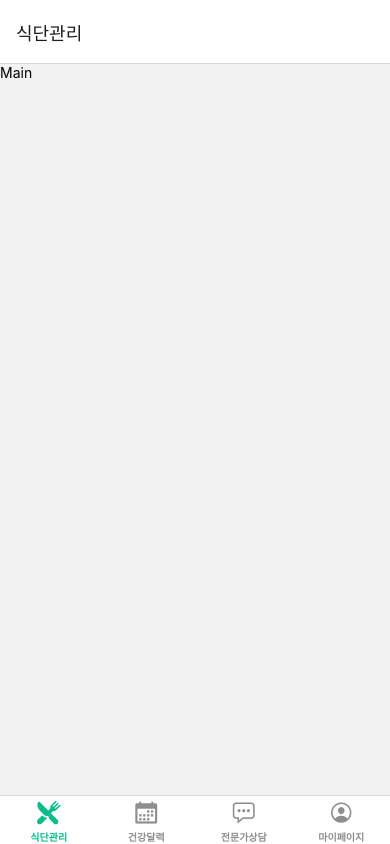
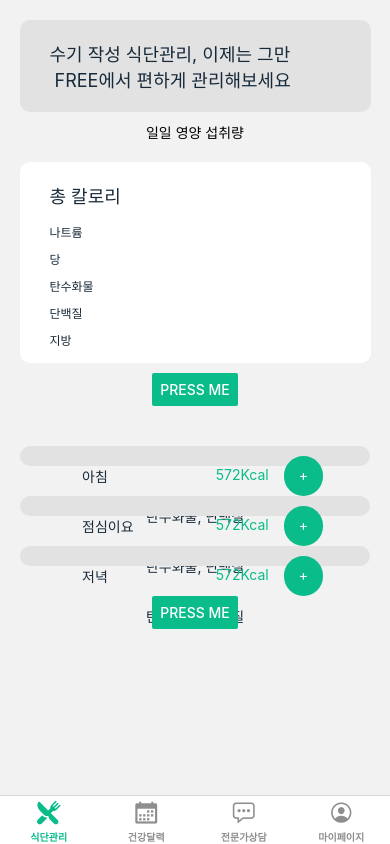
Before and after one commit to minsang96/Neulbom, a React Native app in the folder my-project/: screen /Tabs in a window 390 px wide. Built offline with nearby package versions, Linux system fonts and the light colour scheme.

Commit message:
✨ Feat: Add Main Box CSS 나중에 하려고 했는데, 어쩌다 보니 조금씩 넣게 됨

```diff
--- /dev/null
+++ b/my-project/components/diets/Diet.js
@@ -0,0 +1,43 @@
+import react from "react";
+import { View, Text } from "react-native";
+import styled from "styled-components/native";
+import palette from "../palette";
+
+const Diet = ({ kind, kcal, what, nutritions }) => (
+  <Box>
+    <Column>
+      <Content style={{ flex: 1 }}>{kind}</Content>
+      <Content style={{ color: `${palette.green}` }}>{kcal}</Content>
+      <Plus>
+        <Content style={{ color: "white" }}>+</Content>
+      </Plus>
+    </Column>
+    <Content>{nutritions}</Content>
+  </Box>
+);
+
+const Column = styled.View`
+  flex-direction: row;
+  width: 80%;
+`;
+
+const Box = styled.View`
+  flex: 1;
+  align-items: center;
+  margin: 10px 20px;
+  background-color: ${palette.gray};
+  padding: 10px 15px;
+  margin-top: 20px;
+  border-radius: 10px;
+`;
+
+const Content = styled.Text`
+  color: ${palette.navy};
+  padding: 10px 15px;
+`;
+
+const Plus = styled.View`
+  background-color: ${palette.green};
+  border-radius: 30px;
+`;
+export default Diet;
--- /dev/null
+++ b/my-project/components/palette.js
@@ -0,0 +1,8 @@
+const palette = {
+  green: ["#09BC8A"],
+  navy: ["#172A3A"],
+  gray: ["#E2E2E2"],
+  orange: ["#FB8F67"],
+};
+
+export default palette;
--- a/my-project/navigation/Tabs.js
+++ b/my-project/navigation/Tabs.js
@@ -1,6 +1,6 @@
 import react from "react";
 import { createBottomTabNavigator } from "@react-navigation/bottom-tabs";
-import Main from "../screens/mainpage/Main";
+import MainPage from "../screens/mainpage/MainPage";
 import Calendar from "../screens/calendar/Calendar";
 import Chat from "../screens/chat/Chat";
 import Mypage from "../screens/mypage/Mypage";
@@ -20,8 +20,9 @@ const Tabs = () => (
   >
     <Tab.Screen
       name="식단관리"
-      component={Main}
+      component={MainPage}
       options={{
+        headerShown: false,
         tabBarIcon: ({ focused, color, size }) => {
           // console.log(focused, color, size);
           return (
--- a/my-project/package.json
+++ b/my-project/package.json
@@ -23,11 +23,14 @@
     "react-dom": "17.0.1",
     "react-native": "0.64.3",
     "react-native-calendars": "^1.1283.0",
+    "react-native-drop-shadow": "^0.0.4",
     "react-native-pager-view": "5.4.9",
     "react-native-safe-area-context": "3.3.2",
     "react-native-screens": "~3.10.1",
     "react-native-tab-view": "^3.1.1",
-    "react-native-web": "0.17.1"
+    "react-native-web": "0.17.1",
+    "react-native-web-swiper": "^2.2.3",
+    "styled-components": "^5.3.5"
   },
   "devDependencies": {
     "@babel/core": "^7.12.9"
--- a/my-project/screens/mainpage/Main.js
+++ /dev/null
@@ -1,10 +0,0 @@
-import react from "react";
-import { View, Text } from "react-native";
-
-const Main = () => (
-  <View>
-    <Text>Main</Text>
-  </View>
-);
-
-export default Main;
--- /dev/null
+++ b/my-project/screens/mainpage/MainPage.js
@@ -0,0 +1,32 @@
+import react from "react";
+import { Dimensions } from "react-native";
+import Ad from "./main/Ad";
+import DailyDiet from "./main/DailyDiet";
+import DietList from "./main/DietList";
+import styled from "styled-components/native";
+import Swiper from "react-native-web-swiper";
+import ButtonCompo from "../../components/button/ButtonCompo";
+
+const Box = styled.View`
+  flex: 1;
+  align-items: center;
+`;
+
+const Container = styled.ScrollView``;
+
+const Main = () => {
+  const { height: SCREEN_HEIGHT } = Dimensions.get("window");
+
+  return (
+    <Container>
+      <Box>
+        <Ad></Ad>
+        <DailyDiet></DailyDiet>
+        <ButtonCompo props="+현대 혈당 추가"></ButtonCompo>
+        <DietList></DietList>
+      </Box>
+    </Container>
+  );
+};
+
+export default Main;
--- /dev/null
+++ b/my-project/screens/mainpage/main/Ad.js
@@ -0,0 +1,27 @@
+import react from "react";
+import { View, Text } from "react-native";
+import styled from "styled-components/native";
+import palette from "../../../components/palette";
+
+const Content = styled.Text`
+  color: ${palette.navy};
+  font-size: 18px;
+  padding: 10px 15px;
+`;
+const Box = styled.View`
+  width:90%
+  background_color: ${palette.gray};
+  padding: 10px 15px;
+  margin: 10px;
+  margin-top: 20px;
+  border-radius: 10px;
+`;
+const Ad = () => (
+  <Box>
+    <Content>
+      수기 작성 식단관리, 이제는 그만 {"\n"} FREE에서 편하게 관리해보세요
+    </Content>
+  </Box>
+);
+
+export default Ad;
--- /dev/null
+++ b/my-project/screens/mainpage/main/Breakfast.js
@@ -0,0 +1,16 @@
+import react from "react";
+import { View, Text } from "react-native";
+import Diet from "../../../components/diets/Diet.js";
+
+const Breakfast = () => (
+  <View>
+    <Diet
+      kind="아침"
+      kcal="572Kcal"
+      what="족발, 떡볶이"
+      nutritions="탄수화물, 단백질"
+    ></Diet>
+  </View>
+);
+
+export default Breakfast;
--- /dev/null
+++ b/my-project/screens/mainpage/main/DailyDiet.js
@@ -0,0 +1,57 @@
+import react from "react";
+import { View, Text } from "react-native";
+import ButtonCompo from "../../../components/button/ButtonCompo";
+import styled from "styled-components/native";
+import palette from "../../../components/palette";
+
+const StyledView = styled.View`
+  border-width: 1;
+  border-radius: 2;
+  border-color: #ddd;
+  border-bottom-width: 0;
+  shadow-color: #000;
+  shadow-offset: {width: 0, height: 2};
+  shadow-opacity: 2.0;
+  shadow-radius: 2;
+  elevation: 1;
+  margin-left: 5;
+  margin-right: 5;
+  margin-bottom: 10;
+`;
+
+const Content = styled.Text`
+  color: ${palette.navy};
+  font-size: 18px;
+  padding: 10px 15px;
+`;
+
+const SubContent = styled.Text`
+  color: ${palette.navy};
+  font-size: 12px;
+  padding: 5px 15px;
+`;
+
+const Box = styled.View`
+  width:90%
+  background_color: white;
+  padding: 10px 15px;
+  margin: 10px;
+  margin-top: 20px;
+  border-radius: 10px;
+`;
+
+const DailyDiet = () => (
+  <>
+    <Text>일일 영양 섭취량</Text>
+    <Box>
+      <Content>총 칼로리</Content>
+      <SubContent>나트륨</SubContent>
+      <SubContent>당</SubContent>
+      <SubContent>탄수화물</SubContent>
+      <SubContent>단백질</SubContent>
+      <SubContent>지방</SubContent>
+    </Box>
+  </>
+);
+
+export default DailyDiet;
--- /dev/null
+++ b/my-project/screens/mainpage/main/DietList.js
@@ -0,0 +1,28 @@
+import react from "react";
+import { View, Text } from "react-native";
+import ButtonCompo from "../../../components/button/ButtonCompo";
+import Breakfast from "./Breakfast";
+import Dinner from "./Dinner";
+import Lunch from "./Lunch";
+import styled from "styled-components/native";
+import palette from "../../../components/palette";
+
+const Box = styled.View`
+  width: 100%;
+  margin: 10px;
+  margin-top: 20px;
+  margin-bottom: 20px;
+`;
+
+const DietList = () => (
+  <>
+    <Box>
+      <Breakfast></Breakfast>
+      <Lunch></Lunch>
+      <Dinner></Dinner>
+    </Box>
+    <ButtonCompo props="+ 간식 추가"></ButtonCompo>
+  </>
+);
+
+export default DietList;
--- /dev/null
+++ b/my-project/screens/mainpage/main/Dinner.js
@@ -0,0 +1,16 @@
+import react from "react";
+import { View, Text } from "react-native";
+import Diet from "../../../components/diets/Diet";
+
+const Dinner = () => (
+  <View>
+    <Diet
+      kind="저녁"
+      kcal="572Kcal"
+      what="족발, 떡볶이"
+      nutritions="탄수화물, 단백질"
+    ></Diet>
+  </View>
+);
+
+export default Dinner;
--- /dev/null
+++ b/my-project/screens/mainpage/main/Lunch.js
@@ -0,0 +1,16 @@
+import react from "react";
+import { View, Text } from "react-native";
+import Diet from "../../../components/diets/Diet";
+
+const Lunch = () => (
+  <View>
+    <Diet
+      kind="점심이요"
+      kcal="572Kcal"
+      what="족발, 떡볶이"
+      nutritions="탄수화물, 단백질"
+    ></Diet>
+  </View>
+);
+
+export default Lunch;
```
Also changed, not shown: 2 other files (tests, documents, lock files or other folders).
